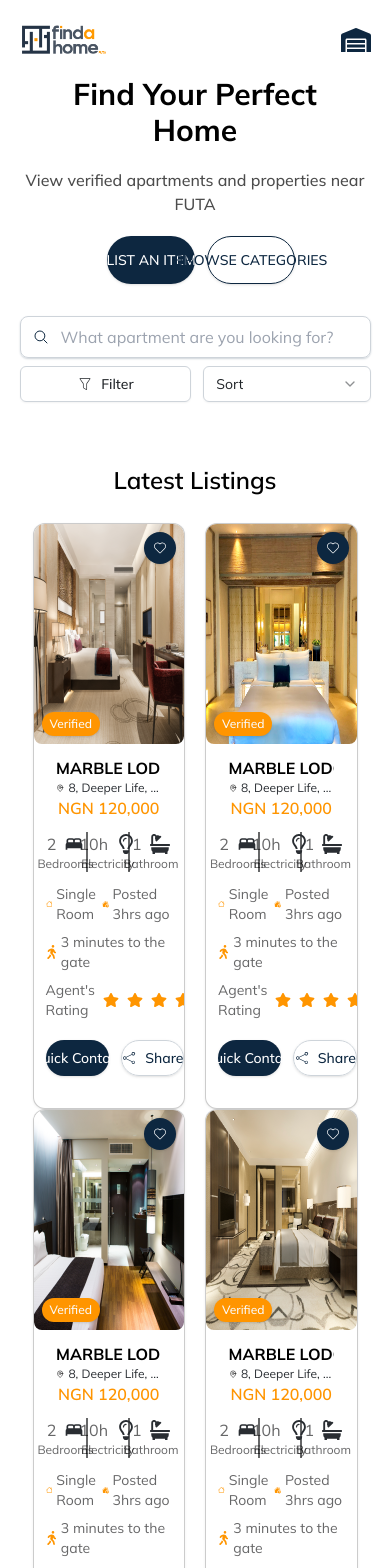
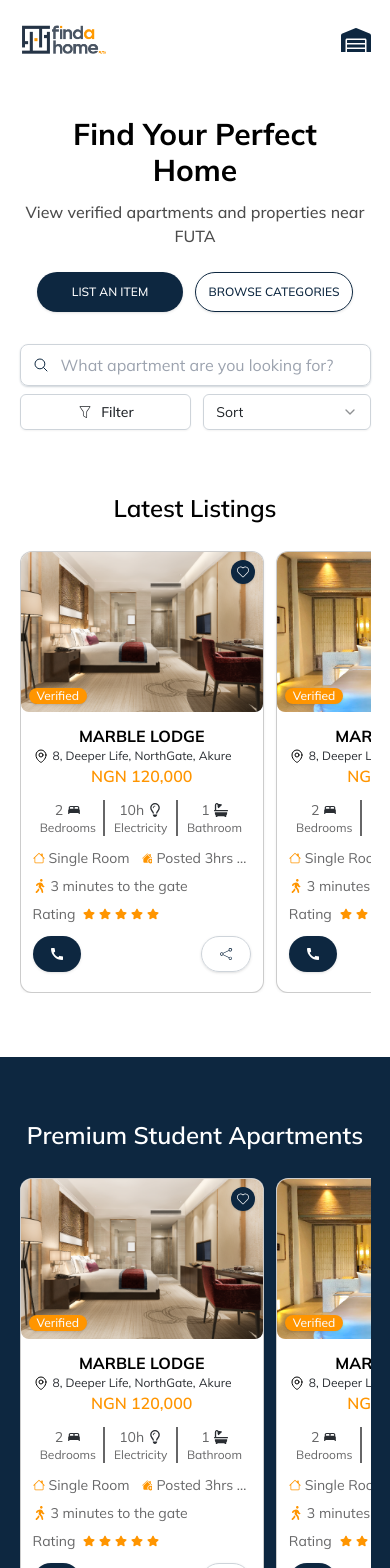
Before and after one commit to FindaHomeF/fhflandingpage, a Next.js app: page /apartments in a window 390 px wide. Shown: the top 1568 px of the page. Built offline with nearby package versions, Linux system fonts and the light colour scheme; a web font is replaced by a local one.

Commit message:
responsiveness

```diff
--- a/src/app/components/aboutPage/Mission.jsx
+++ b/src/app/components/aboutPage/Mission.jsx
@@ -5,7 +5,7 @@ const Mission = () => {
     <div className="w-full">
         <div className="mx-auto w-[90%] md:w-5/6">
             <div className="flex flex-col gap-y-3 md:flex-row justify-between items-center md:gap-x-14">
-                <h3 className='section-head md:w-3/6 text-left md:text-center'>Why We Do What we do</h3>
+                <h3 className='section-head md:w-3/6 text-left'>Why We Do What we do</h3>
 
                 <div className='md:w-3/6'>
                     <p className='section-para'>Our mission is to become the top choice in Akure for renting properties, connecting with the best accommodation service providers, and creating a trusted marketplace for student essentials</p>
--- a/src/app/components/aboutPage/Values.jsx
+++ b/src/app/components/aboutPage/Values.jsx
@@ -57,7 +57,7 @@ const Values = () => {
                 <p className="section-para">Lorem ipsum dolor sit amet, consectetur adipiscing elit.</p>
             </div>
 
-            <div className="w-full flex flex-col md:flex-row justify-between items-center gap-y-10 gap-x-14 mt-10 md:mt-16">
+            <div className="w-full flex flex-col md:flex-row justify-between items-center gap-y-10 gap-x-14 mt-7 md:mt-16">
                 <div className="md:w-3/6 order-2 md:order-1">
                     <div className="w-full grid grid-cols-2 gap-5 gap-y-10">
                         {values.map((value, index)=>(
@@ -75,7 +75,7 @@ const Values = () => {
                 </div>
 
 
-                <div className="md:w-3/6 order-1 md:order-2">
+                <div className="w-full md:w-3/6 order-1 md:order-2">
                     <div className="image-container h-[15rem] md:h-[33rem] w-full bg-gray relative">
                         {/* <Image
                             src={}
--- a/src/app/components/apartmentsPage/Available.jsx
+++ b/src/app/components/apartmentsPage/Available.jsx
@@ -7,14 +7,16 @@ import List4 from '../../../../public/listing4.png';
 const Available = () => {
   return (
     <div className="full">
-        <div className="mx-auto w-5/6 space-y-7">
+        <div className="mx-auto w-[90%] md:w-5/6 space-y-7">
             <h3 className="section-head text-center">latest Listings</h3>
-            <div className="w-full grid-cols-2 grid md:grid-cols-4 gap-x-5">
-                {[List1, List2, List3, List4].map((list, index)=>(
-                    <div key={index}>
-                        <ListingBox image={list}/>
-                    </div>
-                ))}
+            <div className="overflow-x-auto">
+                <div className="w-full flex flex-nowrap md:grid-cols-4 gap-3 md:gap-x-5">
+                    {[List1, List2, List3, List4].map((list, index)=>(
+                        <div key={index}>
+                            <ListingBox image={list}/>
+                        </div>
+                    ))}
+                </div>
             </div>
 
         </div>
--- a/src/app/components/apartmentsPage/Premium.jsx
+++ b/src/app/components/apartmentsPage/Premium.jsx
@@ -7,14 +7,16 @@ import List4 from '../../../../public/listing4.png';
 const Premium = () => {
   return (
     <div className="full bg-primary py-16">
-        <div className="mx-auto w-5/6 space-y-7">
+        <div className="mx-auto w-[90%] md:w-5/6 space-y-7">
             <h3 className="section-head text-center text-white">Premium Student Apartments</h3>
-            <div className="w-full grid-cols-2 grid md:grid-cols-4 gap-x-5">
-                {[List1, List2, List3, List4].map((list, index)=>(
-                    <div key={index}>
-                        <ListingBox image={list}/>
-                    </div>
-                ))}
+            <div className="overflow-x-auto">
+                <div className="w-full flex flex-nowrap md:grid-cols-4 gap-3 md:gap-x-5">
+                    {[List1, List2, List3, List4].map((list, index)=>(
+                        <div key={index}>
+                            <ListingBox image={list}/>
+                        </div>
+                    ))}
+                </div>
             </div>
 
         </div>
--- a/src/app/components/global/Footer.jsx
+++ b/src/app/components/global/Footer.jsx
@@ -7,7 +7,7 @@ import { FaLinkedin, FaWhatsappSquare,FaInstagramSquare,FaFacebookSquare, FaTwit
 const Footer = () => {
   return (
     <div className="footer-outer md:pt-14 pt-10 mb-7 md:pb-10 ">
-        <div className="footer-inner w-5/6 mx-auto block md:flex items-start justify-between">
+        <div className="footer-inner w-[90%] md:w-5/6 mx-auto block md:flex items-start justify-between">
             <div className="footer-left w-full md:w-[45%] space-y-5">
                 <div className="logo-container w-fit md:mx-0 relative -left-8 md:-top-2">
                     <Image src={Logo}
--- a/src/app/components/global/Hero.jsx
+++ b/src/app/components/global/Hero.jsx
@@ -5,12 +5,12 @@ import Filter from './Filter'
 const Hero = ({placeholder, mainText, subText, btn1, btn2}) => {
   return (
     <div className="w-full">
-        <div className="w-[90%] mx-auto md:w-4/6 text-center space-y-5">
+        <div className="w-[90%] mx-auto md:w-4/6 text-center space-y-3 md:space-y-5 mt-10 md:mt-0">
             <h2 className="hero-head px-10">{mainText}</h2>
-            <p className="hero-para text-graySec">{subText}</p>
+            <p className="hero-para text-graySec pb-3 md:pb-0">{subText}</p>
 
-            <div className="hero-btns h-12 w-3/6 mx-auto flex gap-x-3">
-                <Button className="hero-btn bg-primary text-white hover:bg-secondary">{btn1}</Button>
+            <div className="hero-btns h-10 md:h-12 w-[90%] md:w-3/6 mx-auto flex gap-x-3">
+                <Button className="hero-btn bg-primary text-white hover:bg-secondary ">{btn1}</Button>
                 <Button className="hero-btn bg-transparent border border-primary
                 text-primary hover:bg-blue-700/10">{btn2}</Button>
             </div>
--- a/src/app/components/global/ListingBox.jsx
+++ b/src/app/components/global/ListingBox.jsx
@@ -9,12 +9,13 @@ import { BsHouseAddFill } from "react-icons/bs";
 import { BsHouse } from "react-icons/bs";
 import { FaWalking } from "react-icons/fa";
 import { FaRegLightbulb } from "react-icons/fa6";
+import { MdCall } from "react-icons/md";
 import Link from "next/link";
 
 const ListingBox = ({image}) => {
   return (
     <div className="listings-box shadow shadow-[#00000010] rounded-xl bg-white overflow-hidden border border-[#00000033] group">
-        <div className="listing-image h-[13.75rem] relative overflow-hidden ">
+        <div className="listing-image h-[10rem] md:h-[13.75rem] relative overflow-hidden ">
             <Link
             href={`/sp/1`}
             >
@@ -25,15 +26,15 @@ const ListingBox = ({image}) => {
                     className="object-fit h-full w-full rounded-lg relative group-hover:scale-105 transition-all ease-linear duration-300"
                 />
             </Link>
-            <Button className="h-8 w-8 p-1 flex justify-center items-center absolute top-2 text-xl text-white right-2 rounded-full bg-primary">
+            <Button className="h-6 w-6 md:h-8 md:w-8 p-1 flex justify-center items-center absolute top-2 text-base md:text-xl text-white right-2 rounded-full bg-primary">
                 <CiHeart />
             </Button>
-            <Button className="absolute h-6 px-2 bottom-2 left-2 bg-secondary rounded-full text-xs font-medium">Verified</Button>
+            <Button className="absolute h-4 md:h-6 px-2 bottom-2 left-2 bg-secondary rounded-full text-xs font-medium">Verified</Button>
         </div>
 
         <div className="listing-info p-3">
             <div className="info-top w-full">
-                <div className="w-5/6 mx-auto text-center">
+                <div className="md:w-5/6 mx-auto text-center">
                 <Link
                 href={`/sp/1`}
                 >
@@ -51,34 +52,45 @@ const ListingBox = ({image}) => {
 
             </div>
 
-            <div className="info-bottom my-3 grid grid-cols-3 text-base text-lightSec">
+            <div className="info-bottom my-3 grid grid-cols-3 md:text-base text-lightSec text-sm">
                 <div className=" border-r-2  flex justify-center items-center flex-col">
-                    <div className="flex items-center gap-x-2 ">2<MdBed className="text-xl text-tetiary"/> </div>
-                    <h6 className="text-xs">Bedrooms</h6>
+                    <div className="flex items-center gap-x-1 md:gap-x-2 ">2<MdBed className="text-sm md:text-xl text-tetiary"/> </div>
+                    <h6 className=" text-xs">Bedrooms</h6>
                 </div>
                 <div className=" border-r-2 flex justify-center items-center flex-col">
-                    <div className="flex items-center gap-x-2 ">10h<FaRegLightbulb  className="text-xl text-tetiary"/> </div>
-                    <h6 className="text-xs">Electricity</h6>
+                    <div className="flex items-center gap-x-1 md:gap-x-2 ">10h<FaRegLightbulb  className="text-sm md:text-xl text-tetiary"/> </div>
+                    <h6 className=" text-xs">Electricity</h6>
                 </div>
                 <div>
                     <div className=" flex justify-center items-center flex-col">
-                        <div className="flex items-center gap-x-2">1<FaBath className="text-xl text-tetiary"/> </div>
-                        <h6 className="text-xs">Bathroom</h6>
+                        <div className="flex items-center gap-x-1 md:gap-x-2">1<FaBath className="text-sm md:text-xl text-tetiary"/> </div>
+                        <h6 className=" text-xs">Bathroom</h6>
                     </div>
                 </div>
             </div>
 
             <div className="space-y-2 text-lightSec text-sm">
-                <div className="flex justify-between">
-                    <h6 className="flex gap-x-1 items-center "><BsHouse className="text-secondary text-xs"/> Single Room</h6>
-                    <h6 className="flex gap-x-1 items-center ">< BsHouseAddFill className="text-secondary text-xs"/>Posted 3hrs ago</h6>
+                <div className="flex justify-between ">
+                    <div className="flex gap-x-1 items-center w-3/6">
+                        <BsHouse className="text-secondary text-xs"/>
+                        <h6 className="truncate"> Single Room</h6>
+                    </div>
+
+                    <div className="flex gap-x-1 items-center w-3/6">
+                        <BsHouseAddFill className="text-secondary text-xs"/>
+                        <h6 className="truncate">Posted 3hrs ago</h6>
+                    </div>
                 </div>
-                <h6 className="flex gap-x-1 items-center "><FaWalking className="text-secondary"/> 3 minutes to the gate</h6>
+                <div className="flex gap-x-1 items-center">
+                    <FaWalking className="text-secondary"/>
+                    <h6 className="truncate"> 3 minutes to the gate</h6>
+                </div>
                 <div className="flex items-center gap-x-2">
-                    <h6>Agent's Rating </h6>
-                    <div className="flex gap-x-2">
+                    <h6 className="hidden md:block">Agent's Rating </h6>
+                    <h6 className="md:hidden">Rating </h6>
+                    <div className="flex gap-x-1 md:gap-x-2">
                         {[...Array(5)].map((_, index)=>(
-                            <FaStar className={`text-secondary text-base`} key={index}/>
+                            <FaStar className={`text-secondary text-xs md:text-base`} key={index}/>
                         ))}
                     </div>
 
@@ -86,13 +98,15 @@ const ListingBox = ({image}) => {
 
             </div>
 
-            <div className="flex justify-between w-full gap-x-3 text-sm font-medium my-5">
-                <Button className="w-3/6 rounded-full text-white bg-primary">Quick Contact</Button>
-                <Button className="w-3/6 rounded-full text-primary border border-[#CED4DA]
+            <div className="flex justify-between w-full gap-x-3 text-sm font-medium my-3 mb-2 md:mb-5 md:my-5">
+                <Button className="w-3/6 rounded-full text-white bg-primary hidden md:block">Quick Contact</Button>
+                <Button className="w-fit md:hidden rounded-full text-white bg-primary"><MdCall/></Button>
+                <Button className="
+                    w-fit md:w-3/6 rounded-full text-primary border border-[#CED4DA]
                     bg-transparent flex items-center gap-x-2 justify-center
                     hover:bg-transparent lg:hover:bg-darkBlue/5">
                     <CiShare2 className="font-bold"/>
-                    Share
+                    <h6 className="hidden md:block">Share</h6>
                 </Button>
             </div>
         </div>
--- a/src/app/components/home/Testimonials.jsx
+++ b/src/app/components/home/Testimonials.jsx
@@ -8,7 +8,7 @@ const Testimonials = () => {
   return (
     <div className="testi-outer">
         <div className="testi-inner w-[90%] md:w-5/6 mx-auto mb-10">
-            <h3 className='sectiom-head font-semibold leading-[2.62rem] text-center pb-7'>Testimonials</h3>
+            <h3 className='section-head font-semibold leading-[2.62rem] text-center pb-7'>Testimonials</h3>
 
             <div className="testi-outer w-full">
                 <div className="testi-inner w-full md:w-3/6 mx-auto flex flex-col justify-center items-center">
--- a/src/app/globals.css
+++ b/src/app/globals.css
@@ -12,7 +12,7 @@ input{
   background: url('../../public/cta-banner.jpg');
 }
 .hero-head{
-  @apply text-3xl md:text-7xl font-bold md:leading-snug;
+  @apply text-3xl md:text-7xl font-bold md:leading-[1.25];
 }
 .hero-para{
   @apply text-base md:text-2xl font-medium;
@@ -24,10 +24,10 @@ input{
   @apply text-base md:text-lg font-medium;
 }
 .hero-btn{
-  @apply w-3/6 uppercase font-medium h-full rounded-full transition-all ease-linear duration-300;
+  @apply w-3/6 uppercase font-medium text-xs md:text-base h-full rounded-full transition-all ease-linear duration-300;
 }
 .cat-btn{
-  @apply w-fit h-10 bg-lightGray text-[#212529] text-sm font-semibold rounded-full hover:text-white transition-all ease-in duration-300;
+  @apply w-fit h-8 md:h-10 bg-lightGray text-[#212529] text-sm font-semibold rounded-full hover:text-white transition-all ease-in duration-300;
 }
 
 
```
Also changed, not shown: src/app/components/apartmentsPage/Categories.jsx (+6 -2 lines), src/app/components/home/Decluttered.jsx (+9 -6 lines), src/app/components/home/Listings.jsx (+8 -6 lines).
